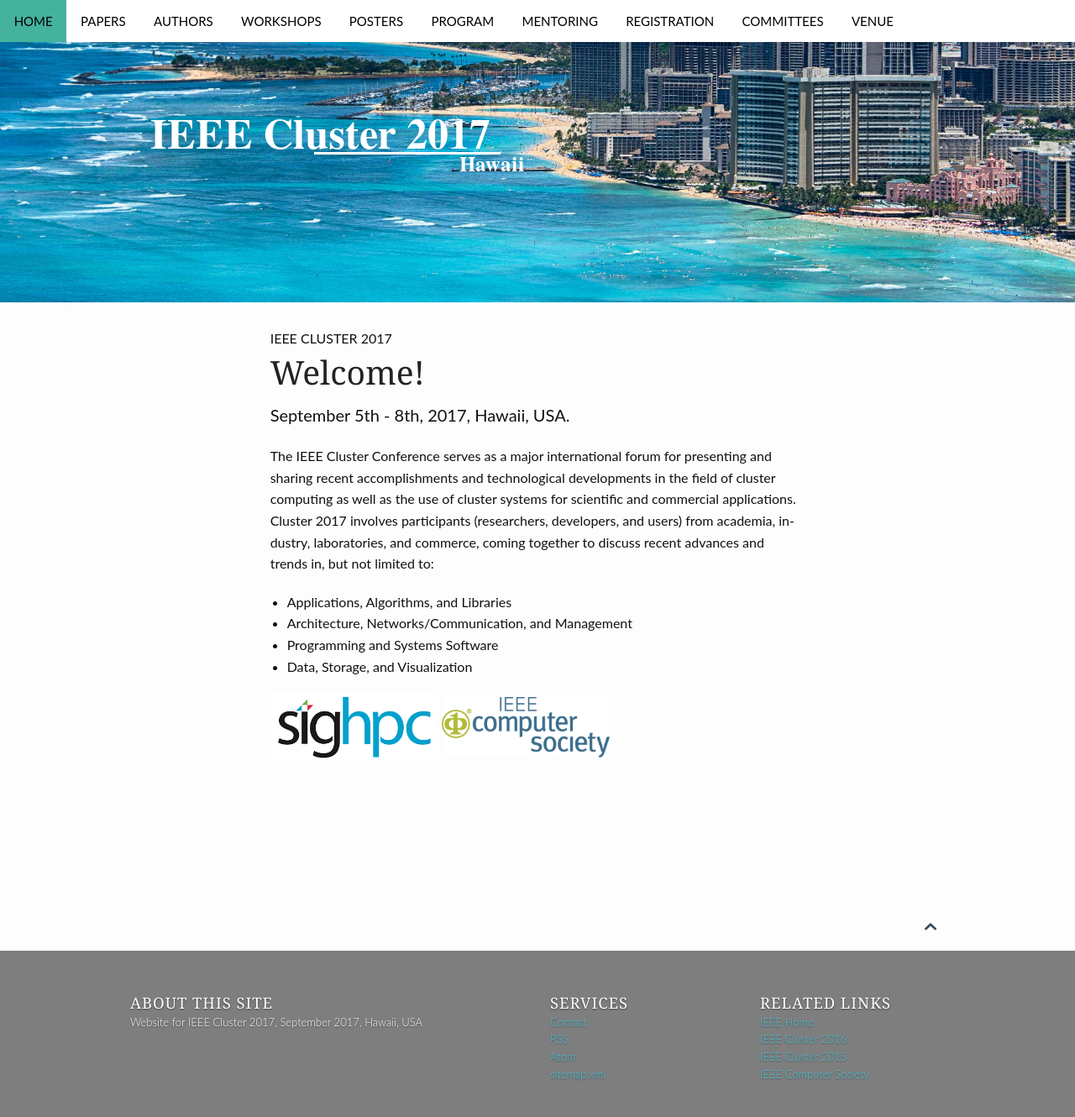
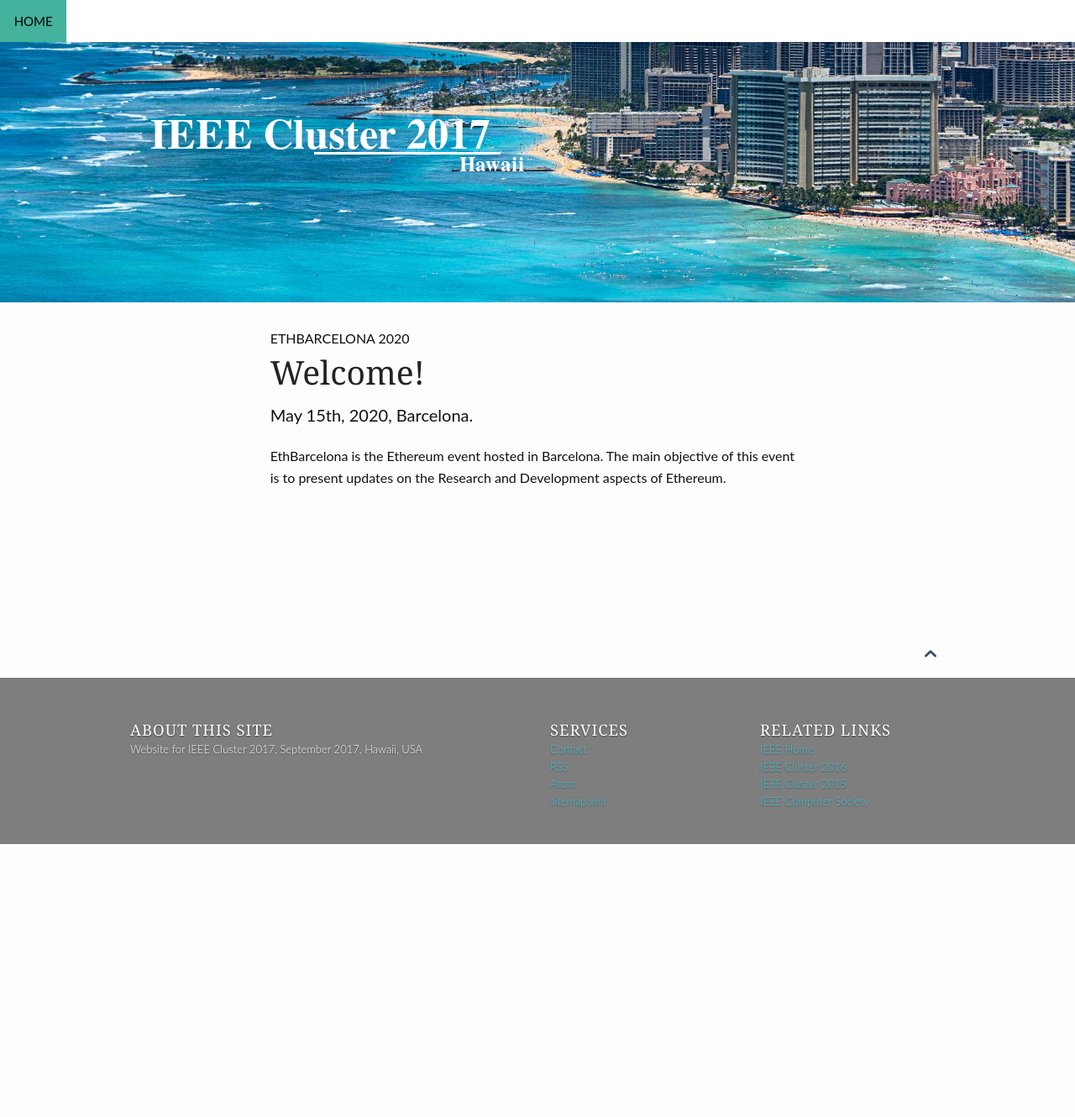
Before and after one commit to ethbarcelona/ethbarcelona.github.io, a Jekyll site: the page built from index.md, in a window 1280 px wide. Shown: the whole page at 84% size. Built offline with Jekyll 4.4.1, drawn with Linux system fonts in a browser that asks for light colours; after the commit the page ends 1005 px from its top, so only the background shows below that.

Commit message:
Remove bar options

```diff
--- a/index.md
+++ b/index.md
@@ -3,28 +3,15 @@ layout: page
 #
 # Content
 #
-subheadline: "IEEE Cluster 2017"
+subheadline: "EthBarcelona 2020"
 title: "Welcome!"
-teaser: "September 5th - 8th, 2017, Hawaii, USA."
+teaser: "May 15th, 2020, Barcelona."
 header:
    image_fullwidth: "hawaii.jpg"
    permalink: "/"
 ---
 
 
-The IEEE Cluster Conference serves as a major international forum for
-presenting and sharing recent accomplishments and technological developments in
-the field of cluster computing as well as the use of cluster systems for
-scientific and commercial applications. Cluster 2017 involves participants
-(researchers, developers, and users) from academia, industry, laboratories, and
-commerce, coming together to discuss recent advances and trends in, but not
-limited to:
-
- - Applications, Algorithms, and Libraries
- - Architecture, Networks/Communication, and Management
- - Programming and Systems Software
- - Data, Storage, and Visualization
-
-
-<img src="images/sighpc.png" width="200">
-<img src="images/ieee.gif" width="200">
+EthBarcelona is the Ethereum event hosted in Barcelona. The main objective
+of this event is to present updates on the Research and Development aspects
+of Ethereum.
```
Also changed, not shown: _data/navigation.yml (+0 -36 lines).
